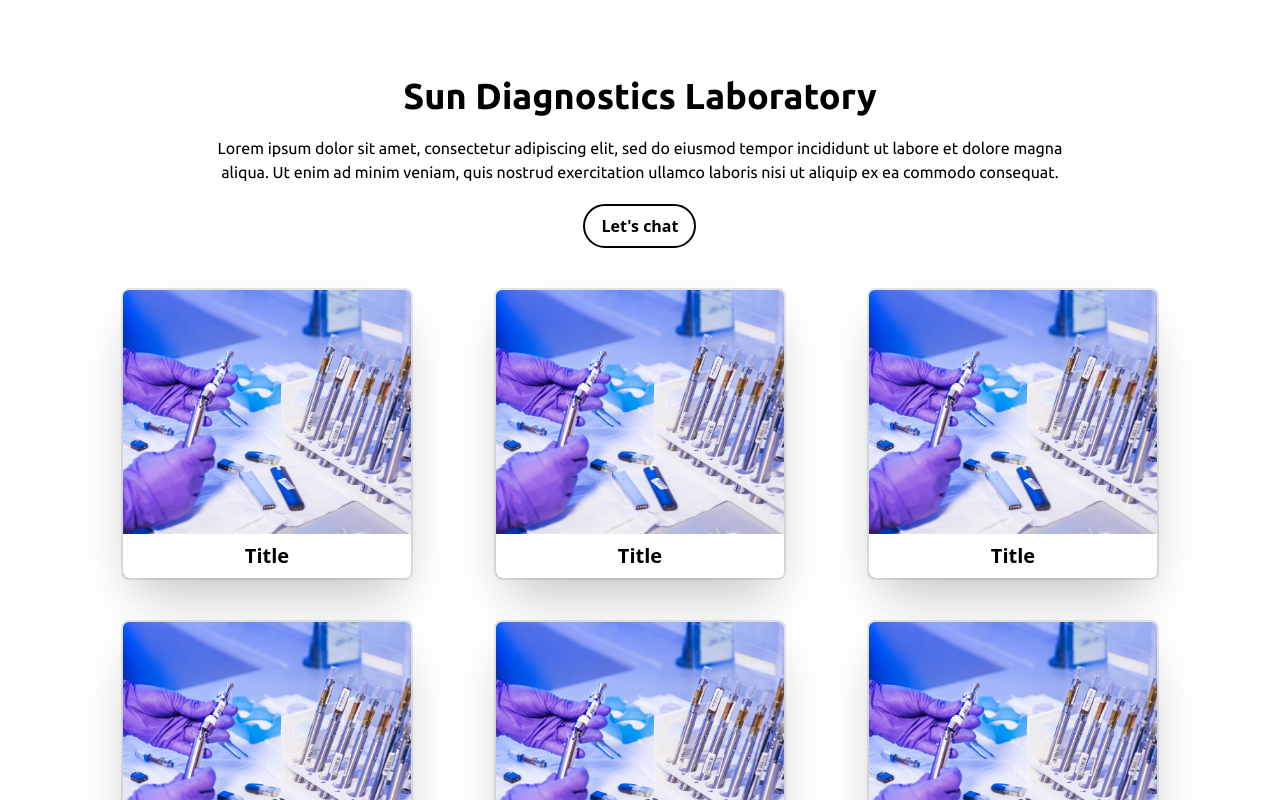
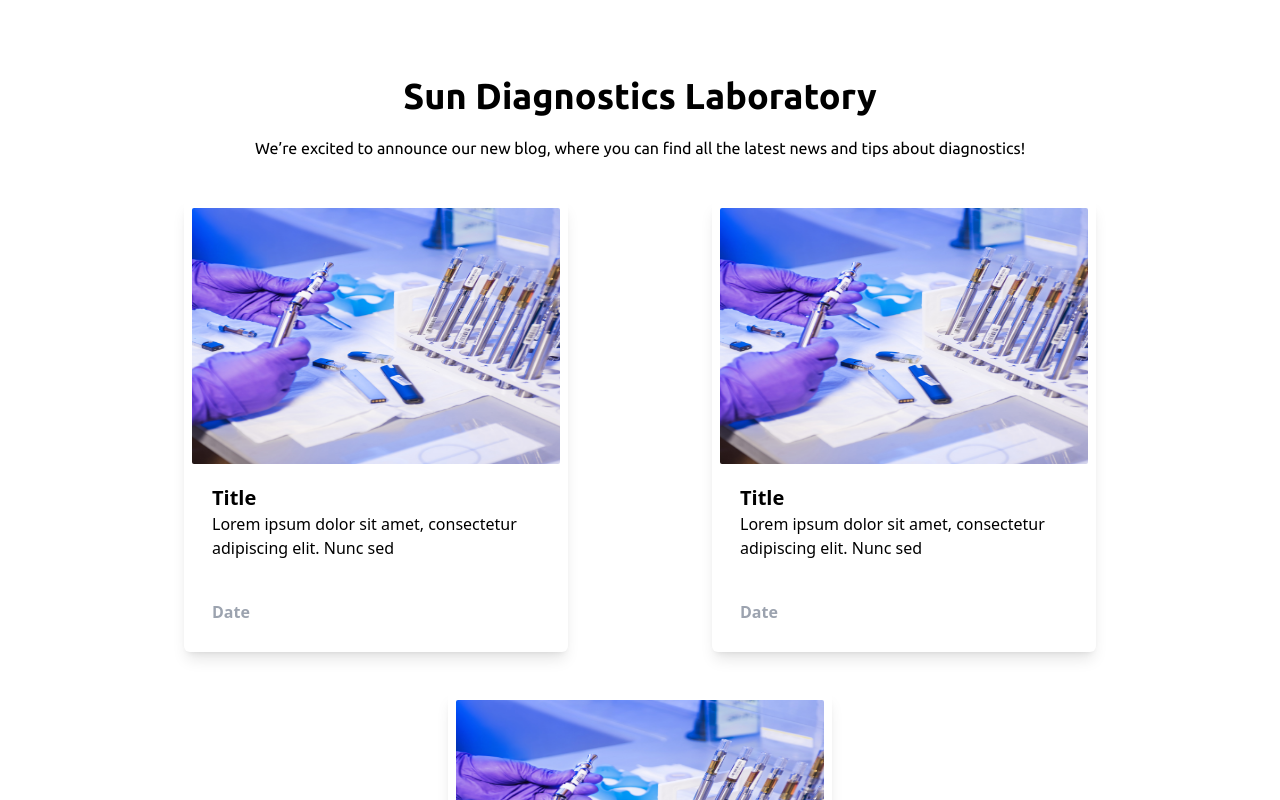
Before and after one commit to NEXT-BUG/sun-diagnostic-laboratory, a Next.js app: page /blogs in a window 1280 px wide. Shown: the part 800-1600 px from the top of the page. Built offline with nearby package versions, Linux system fonts and the light colour scheme.

Commit message:
Changes #12

```diff
--- /dev/null
+++ b/components/BlogsCard.js
@@ -0,0 +1,22 @@
+import Image from "next/image";
+
+const BlogsCard = ({ image, title, desc }) => {
+  return (
+    <div className="p-2 bg-white shadow-lg w-80 md:w-96 rounded-md">
+      <Image
+        alt=""
+        className="object-fit object-center h-64 rounded-sm"
+        src={image}
+      />
+      <div className="p-5">
+        <h1 className="font-bold text-xl">{title}</h1>
+        <p className="">{desc}</p>
+      </div>
+      <div className="flex justify-between p-5">
+        <p className="text-gray-400 font-bold">Date</p>
+      </div>
+    </div>
+  );
+};
+
+export default BlogsCard;
--- /dev/null
+++ b/components/Loading.js
@@ -0,0 +1,17 @@
+import Image from "next/image";
+import React from "react";
+import { Dna } from "react-loader-spinner";
+
+const Loading = () => {
+  return (
+    <div className="w-screen flex-col bg-gradient-to-b from-primary to-black min-h-screen flex justify-center items-center">
+      <Image
+        className="animate-pulse w-96"
+        src={require("../assets/images/logo.png")}
+      />
+      <Dna animationDuration="1" width="200" visible={true} />
+    </div>
+  );
+};
+
+export default Loading;
--- a/components/about/LatestBlog.js
+++ b/components/about/LatestBlog.js
@@ -1,6 +1,7 @@
 import Image from "next/image";
 import React from "react";
 import { blogs } from "../../mock/blogs";
+import BlogsCard from "../BlogsCard";
 
 const LatestBlog = () => {
   return (
@@ -17,7 +18,7 @@ const LatestBlog = () => {
       </div>
       <div className="flex flex-col p-5 mb-10 lg:flex-row space-y-5 lg:space-y-0 items-center justify-evenly">
         {blogs?.map((blog, index) => {
-          if (index < 3) return <BlogCard key={index} {...blog} />;
+          if (index < 3) return <BlogsCard key={index} {...blog} />;
         })}
       </div>
     </div>
@@ -25,28 +26,3 @@ const LatestBlog = () => {
 };
 
 export default LatestBlog;
-
-const BlogCard = ({ image, title, desc }) => {
-  return (
-    <div className="p-2 bg-white shadow-lg w-80 md:w-96 rounded-md">
-      <Image
-        alt=""
-        className="object-fit object-center h-64 rounded-sm"
-        src={image}
-      />
-      <div className="p-5">
-        <h1 className="font-bold text-xl">{title}</h1>
-        <p className="">
-          vsmbfmdf ,n ,dsa,jnfljnaldfnfjasbdf,na dgfkjabgjfbv
-          agfbkfjangbljnfaljgnjlfn as afgkfabgkjasngjljflabglnvs fgfdsg
-        </p>
-      </div>
-      <div className="flex justify-between p-5">
-        <p className="text-gray-400 font-bold">Date</p>
-        <button className="text-black font-bold md:hover:scale-105 ease-out duration-200 md:hover:text-blue-500 md:hover:tracking-wider">
-          Read More
-        </button>
-      </div>
-    </div>
-  );
-};
--- a/components/landingPage/About.js
+++ b/components/landingPage/About.js
@@ -59,24 +59,28 @@ const About = () => {
         <div className="border-2 lg:border-0 border-primary p-5 lg:p-0 rounded-sm lg:rounded-none space-y-5 w-64">
           <h2 className="text-xl font-bold">Who we are</h2>
           <p className="text-sm font-semibold">
-            Lorem ipsum dolor sit amet, consectetur adipiscing elit, sed do
-            eiusmod tempor incididunt ut labore.
+            We at Diagnostic Lab are here to help you understand your body and
+            what’s going on. We are a diagnostics company dedicated to helping
+            you make smart decisions about your health.
           </p>
         </div>
         <div className="lg:h-20 rounded-sm bg-primary w-1" />
         <div className="border-2 lg:border-0 border-primary p-5 lg:p-0 rounded-sm lg:rounded-none space-y-5 w-64">
           <h2 className="text-xl font-bold">Our Vision</h2>
           <p className="text-sm font-semibold">
-            Lorem ipsum dolor sit amet, consectetur adipiscing elit, sed do
-            eiusmod tempor incididunt ut labore.
+            » We inspire to "Live Healthy”
+            <br /> » We deliver a “WOW” experience <br />» Precision and care is
+            our way of center
           </p>
         </div>
         <div className="rounded-sm lg:h-20 bg-primary w-1" />
         <div className="border-2 lg:border-0 border-primary p-5 lg:p-0 rounded-sm lg:rounded-none space-y-5 w-64">
           <h2 className="text-xl font-bold">How we work</h2>
           <p className="text-sm font-semibold">
-            Lorem ipsum dolor sit amet, consectetur adipiscing elit, sed do
-            eiusmod tempor incididunt ut labore.
+            We are a diagnostic lab that provides fast, reliable and affordable
+            services to our patients. We have advanced equipment and superior
+            customer service to ensure you have the right diagnosis and
+            treatment for your specific needs.
           </p>
         </div>
       </div>
--- a/mock/blogs.js
+++ b/mock/blogs.js
@@ -14,19 +14,4 @@ export const blogs = [
     image: require("../assets/images/blog-img.png"),
     desc: "Lorem ipsum dolor sit amet, consectetur adipiscing elit. Nunc sed",
   },
-  {
-    title: "Title",
-    image: require("../assets/images/blog-img.png"),
-    desc: "Lorem ipsum dolor sit amet, consectetur adipiscing elit. Nunc sed",
-  },
-  {
-    title: "Title",
-    image: require("../assets/images/blog-img.png"),
-    desc: "Lorem ipsum dolor sit amet, consectetur adipiscing elit. Nunc sed",
-  },
-  {
-    title: "Title",
-    image: require("../assets/images/blog-img.png"),
-    desc: "Lorem ipsum dolor sit amet, consectetur adipiscing elit. Nunc sed",
-  },
 ];
--- a/package.json
+++ b/package.json
@@ -22,6 +22,7 @@
     "react-hot-toast": "^2.4.0",
     "react-icons": "^4.6.0",
     "react-is": "^18.2.0",
+    "react-loader-spinner": "^5.3.4",
     "sanity": "^3.0.0",
     "styled-components": "^5.2.0",
     "swiper": "^8.4.4"
--- a/pages/blogs.js
+++ b/pages/blogs.js
@@ -1,5 +1,5 @@
 import Head from "next/head";
-import Image from "next/image";
+import BlogsCard from "../components/BlogsCard";
 import React from "react";
 import Hero from "../components/blogs/Hero";
 
@@ -20,18 +20,13 @@ const Blogs = () => {
           Sun Diagnostics Laboratory
         </h1>
         <p className="text-md font-ubuntu">
-          Lorem ipsum dolor sit amet, consectetur adipiscing elit, sed do
-          eiusmod tempor incididunt ut labore et dolore magna aliqua. Ut enim ad
-          minim veniam, quis nostrud exercitation ullamco laboris nisi ut
-          aliquip ex ea commodo consequat.
+          We’re excited to announce our new blog, where you can find all the
+          latest news and tips about diagnostics!
         </p>
-        <button className="border-2 px-4 py-2 rounded-full border-black font-bold">
-          Let's chat
-        </button>
       </div>
       <div className="flex gap-10 flex-wrap justify-evenly my-10 px-20">
         {blogs?.map((blog, index) => (
-          <BlogCards {...blog} key={index} />
+          <BlogsCard {...blog} key={index} />
         ))}
       </div>
     </div>
@@ -39,20 +34,3 @@ const Blogs = () => {
 };
 
 export default Blogs;
-
-const BlogCards = ({ title, image }) => {
-  return (
-    <div className="border-2 md:hover:scale-110 duration-200 ease-out md:cursor-pointer rounded-lg">
-      <div className="relative w-full h-full">
-        <Image
-          alt=""
-          src={image}
-          className="object-cover w-72 h-72 rounded-md shadow-2xl"
-        />
-        <p className="absolute rounded-b-md bottom-0 text-xl w-full text-center bg-white px-4 py-2 font-bold">
-          {title}
-        </p>
-      </div>
-    </div>
-  );
-};
--- a/pages/book/[testId].js
+++ b/pages/book/[testId].js
@@ -7,6 +7,8 @@ import { data } from "../../mock/tests";
 import { data as profileData } from "../../mock/profiles";
 import { data as packagesData } from "../../mock/packages";
 import dayjs from "dayjs";
+import Loading from "../../components/Loading";
+import client from "../../studio/sanity-client";
 import ErrorPage from "next/error";
 import {
   FormControlLabel,
@@ -23,14 +25,30 @@ const Booking = () => {
 
   const router = useRouter();
   const { testId } = router.query;
+  const [loading, setLoading] = useState(true);
   const [testObject, setTestObject] = useState({});
   const [profileObject, setProfileObject] = useState({});
   const [packageObject, setPackageObject] = useState({});
+
+  const [formData, setFormData] = useState({
+    Name: "",
+    email: "",
+    dob: "",
+    mobile: "",
+    prefered_date_time: "",
+    test_profile_package: "",
+    house_no: "",
+    street_society: "",
+    city: "",
+    home_collection_mobile_number: "",
+  });
+
   useEffect(() => {
     if (testId) {
       const test = data.find((item) => item.testId === testId);
       setTestObject(test);
     }
+    setLoading(false);
   }, [testId]);
 
   useEffect(() => {
@@ -38,15 +56,20 @@ const Booking = () => {
       const test = profileData.find((item) => item.profileId === testId);
       setProfileObject(test);
     }
+    setLoading(false);
   }, [testId]);
   useEffect(() => {
     if (testId) {
       const test = packagesData.find((item) => item.packageId === testId);
       setPackageObject(test);
     }
+    setLoading(false);
   }, [testId]);
 
+  if (loading) return <Loading />;
+
   if (
+    !loading &&
     !data.find((item) => item.testId === testId) &&
     !profileData.find((item) => item.profileId === testId) &&
     !packagesData.find((item) => item.packageId === testId)
@@ -212,10 +235,6 @@ const Booking = () => {
                   }}
                 />
               </div>
-              <div className="flex items-center justify-between py-3">
-                <p className="font-bold">Attach a Prescription</p>
-                <input className="w-[15rem]" type="file" />
-              </div>
             </div>
           </div>
           <div className="flex justify-between m-5">
--- a/studio/sanity-client.js
+++ b/studio/sanity-client.js
@@ -3,9 +3,9 @@ import sanityClient from "@sanity/client";
 const client = sanityClient({
   projectId: process.env.NEXT_PUBLIC_SANITY_PROJECT_ID,
   dataset: process.env.NEXT_PUBLIC_SANITY_DATASET,
-  apiVersion: process.env.NEXT_PUBLIC_SANITY_API_VERSION, // use current UTC date - see "specifying API version"!
-  token: process.env.NEXT_PUBLIC_SANITY_TOKEN, // or leave blank for unauthenticated usage
-  useCdn: true, // `false` if you want to ensure fresh data
+  apiVersion: process.env.NEXT_PUBLIC_SANITY_API_VERSION,
+  token: process.env.NEXT_PUBLIC_SANITY_TOKEN,
+  useCdn: true,
 });
 
 export default client;
--- a/studio/schemas/bookings.js
+++ b/studio/schemas/bookings.js
@@ -42,12 +42,6 @@ export default defineType({
       readOnly: true,
     }),
     defineField({
-      name: "prescription",
-      title: "Prescription",
-      type: "file",
-      readOnly: true,
-    }),
-    defineField({
       name: "home_collection_mobile_number",
       title: "Home Collection Mobile Number",
       type: "string",
```
Also changed, not shown: 1 other file (tests, documents, lock files or other folders).
